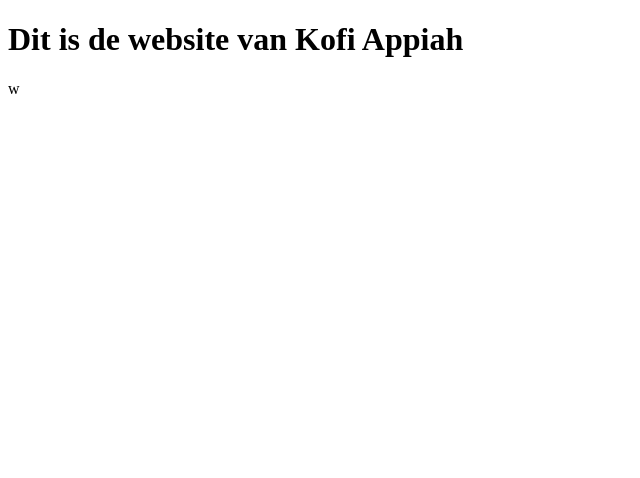
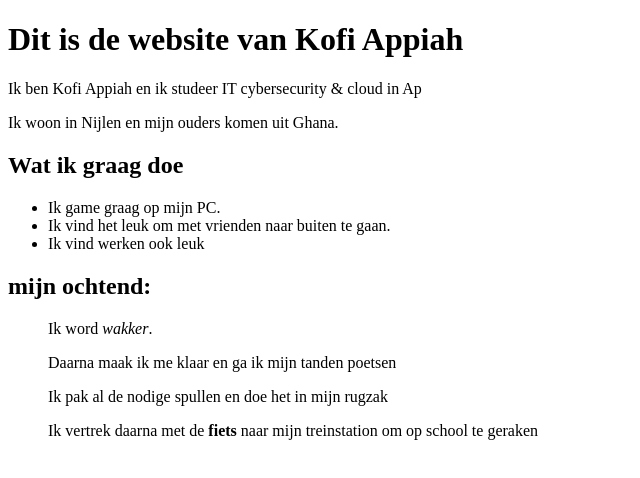
Before and after one commit to Haippa04/web-design, a plain HTML site: page labo 1/over-mij.html in a window 1280 px wide. Shown: the whole page, without its empty margins (0-640 px from the left). Drawn offline with Linux system fonts and the light colour scheme.

Commit message:
oefening 1 verder gemaakt

```diff
--- a/labo 1/over-mij.html
+++ b/labo 1/over-mij.html
@@ -7,5 +7,17 @@
         </head>
         <body>
             <h1>Dit is de website van Kofi Appiah</h1>
-            <p>w</p>
+            <p>Ik ben Kofi Appiah en ik studeer IT cybersecurity & cloud in Ap</p>
+            <p>Ik woon in Nijlen en mijn ouders komen uit Ghana.</p>
+            <h2>Wat ik graag doe</h2>
+            <ul>
+                <li>Ik game graag op mijn PC.</li>
+                <li>Ik vind het leuk om met vrienden naar buiten te gaan.</li>
+                <li>Ik vind werken ook leuk</li>
+            </ul>
+            <h2>mijn ochtend:</h2>
+            <ol>Ik word <em>wakker</em>.</ol>
+            <ol>Daarna maak ik me klaar en ga ik mijn tanden poetsen</ol>
+            <ol>Ik pak al de nodige spullen en doe het in mijn rugzak</ol>
+            <ol>Ik vertrek daarna met de <strong>fiets</strong> naar mijn treinstation om op school te geraken</ol>
         </body>
```
